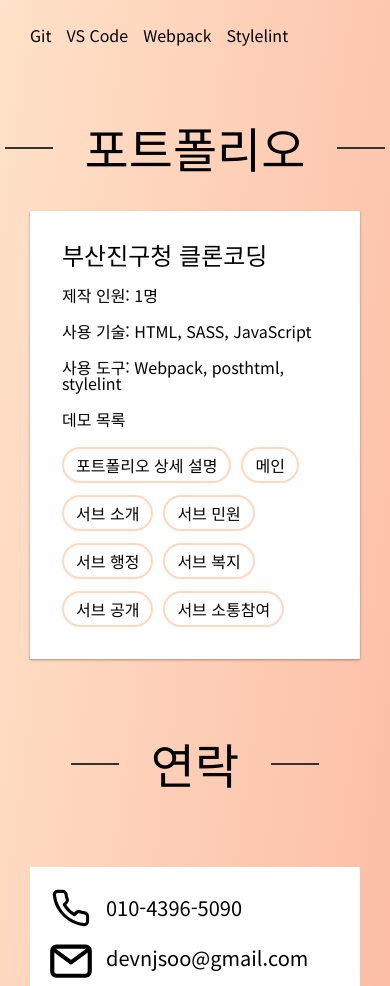
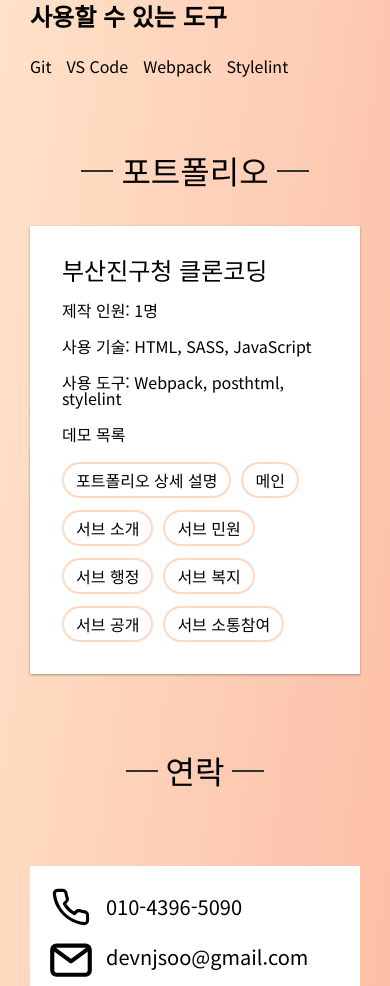
Before and after one commit to njsooo/resume, a plain HTML site: page index.html in a window 390 px wide. Shown: the part 1067-2053 px from the top of the page. Drawn offline with nearby package versions, Linux system fonts and the light colour scheme.

Commit message:
Add files via upload

```diff
--- a/scss/style.css
+++ b/scss/style.css
@@ -269,6 +269,7 @@ body {
 }
 #introduction .right .column-type-b ul {
   display: flex;
+  flex-wrap: wrap;
   gap: 15px;
 }
 
@@ -539,4 +540,22 @@ body {
   #portfolio {
     margin-top: 40px;
   }
-}
+  #portfolio .section-title .text {
+    font-size: 2rem;
+  }
+  #portfolio .section-title .text::before {
+    left: -40px;
+  }
+  #portfolio .section-title .text::after {
+    right: -40px;
+  }
+  #contact .section-title .text {
+    font-size: 2rem;
+  }
+  #contact .section-title .text::before {
+    left: -40px;
+  }
+  #contact .section-title .text::after {
+    right: -40px;
+  }
+}/*# sourceMappingURL=style.css.map */
```
